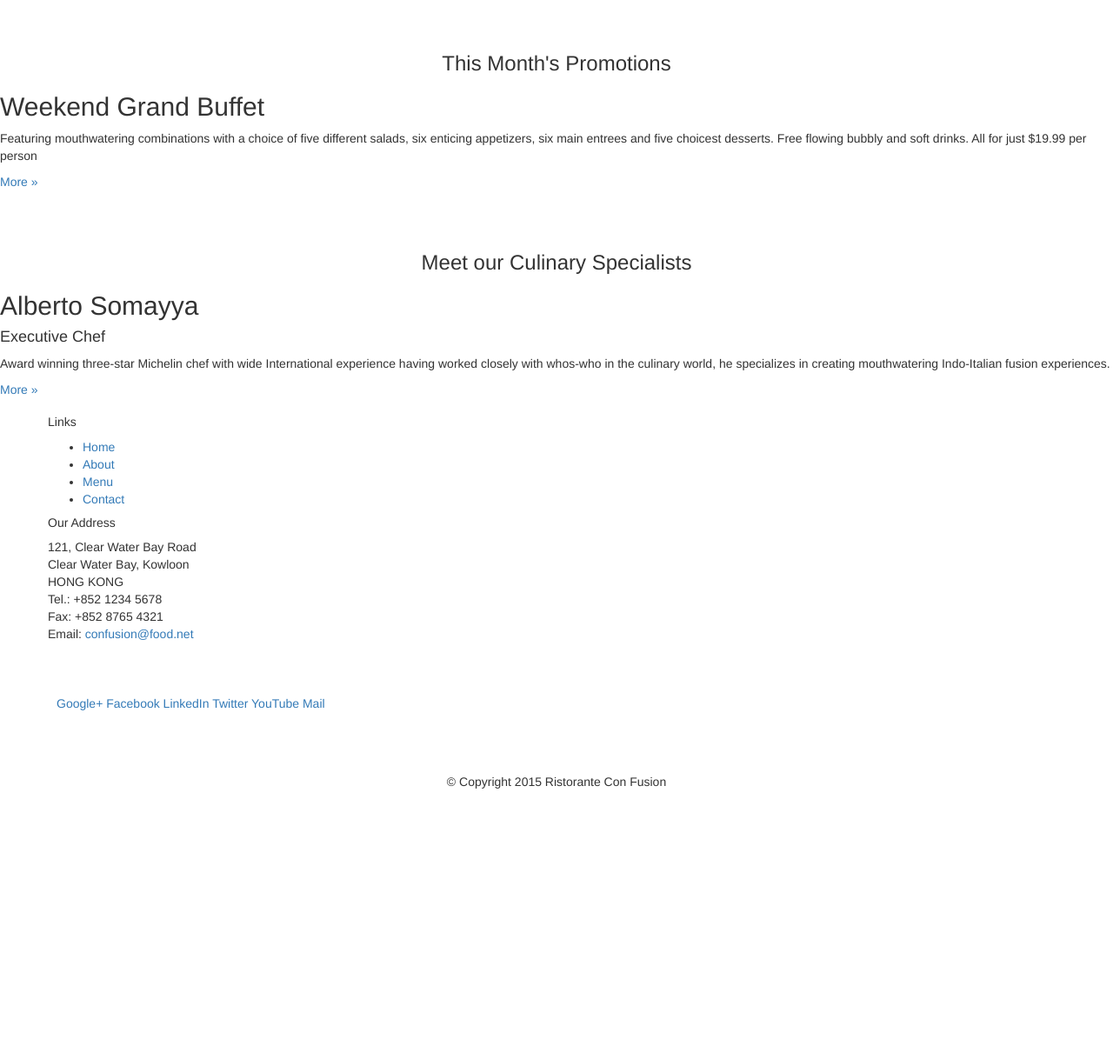
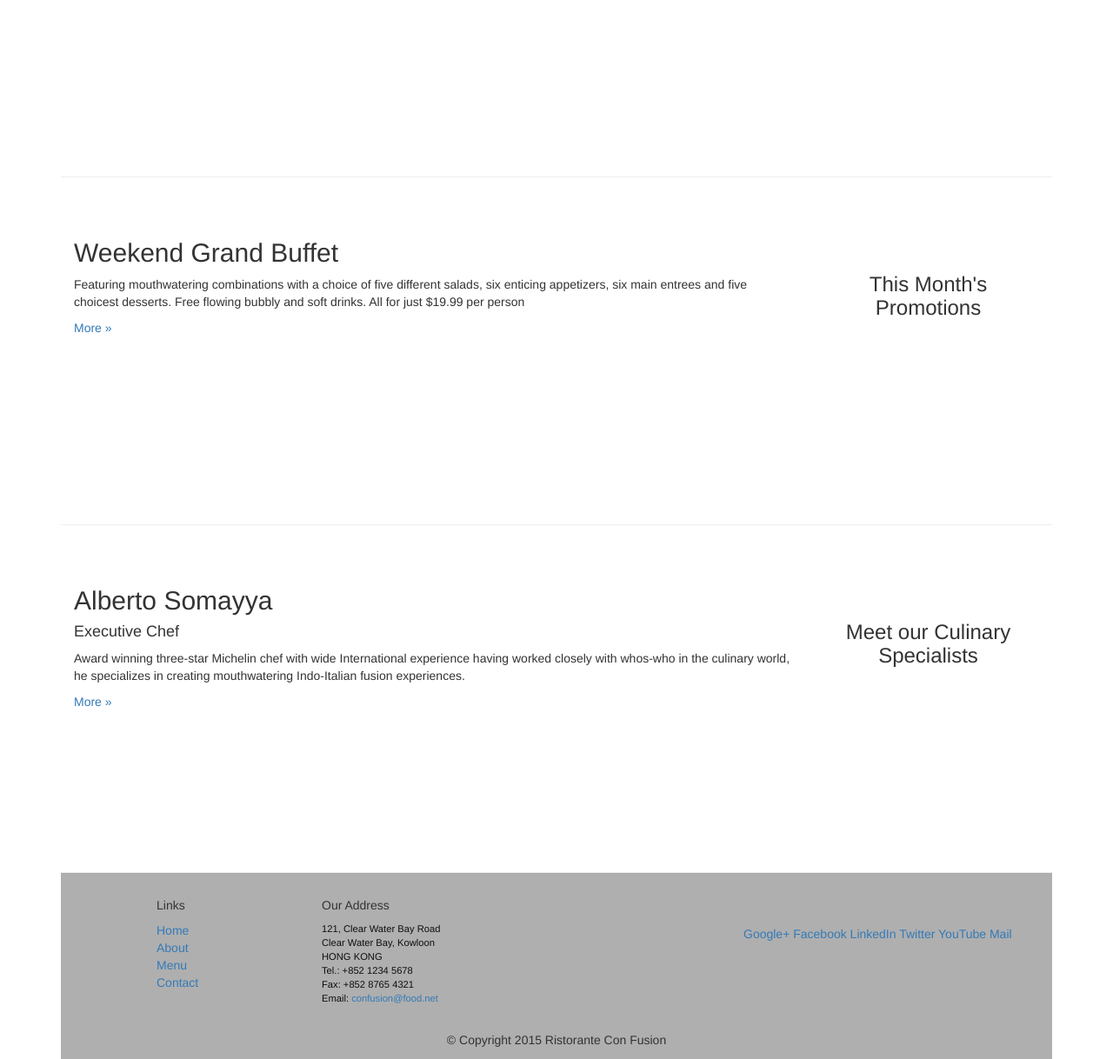
Before and after one commit to tarabet/Coursera-Bootstrap-week1, a plain HTML site: page index.html in a window 1280 px wide. Shown: the part 605-1823 px from the top of the page at 87% size. Before the commit the page ends 1524 px from the top, so only its background shows below. Drawn offline with nearby package versions, Linux system fonts and the light colour scheme.

Commit message:
Columns added

```diff
--- /dev/null
+++ b/css/mystyles.css
@@ -0,0 +1,30 @@
+.row-header{
+    margin:0px auto;
+    padding:0px auto;
+}
+
+.row-content {
+    margin:0px auto;
+    padding: 50px 0px 50px 0px;
+    border-bottom: 1px ridge;
+    min-height:400px;
+}
+
+.row-footer{
+    background-color: #AfAfAf;
+    margin:0px auto;
+    padding: 20px 0px 20px 0px;
+}
+
+.jumbotron {
+    padding:70px 30px 70px 30px;
+    margin:0px auto;
+    background: #7986CB ;
+    color:floralwhite;
+}
+
+address{
+    font-size:80%;
+    margin:0px;
+    color:#0f0f0f;
+}
--- a/index.html
+++ b/index.html
@@ -11,6 +11,7 @@
     <title>Ristorante Con Fusion</title>
     <link href="css/bootstrap.css" rel="stylesheet">
     <link href="css/bootstrap-theme.min.css" rel="stylesheet">
+    <link href="css/mystyles.css" rel="stylesheet">
 
     <!-- HTML5 shim and Respond.js for IE8 support of HTML5 elements and media queries -->
     <!-- WARNING: Respond.js doesn't work if you view the page via file:// -->
@@ -29,25 +30,25 @@
         <!-- Main component for a primary marketing message or call to action -->
 
         <div class="container">
-            <div class="row">
-                <div>
+            <div class="row row-header">
+                <div class="col-xs-12 col-sm-8">
                     <h1>Ristorante con Fusion</h1>
                     <p style="padding:40px;"></p>
                     <p>We take inspiration from the World's best cuisines, and create a unique fusion experience. Our lipsmacking creations will tickle your culinary senses!</p>
                 </div>
-                <div>
+                <div class="col-xs-12 col-sm-4">
                 </div>
             </div>
         </div>
     </header>
 
-    <div>
-        <div>
-            <div>
+    <div class="container">
+        <div class="row row-content">
+            <div class="col-xs-12 col-sm-3 col-sm-push-9">
                 <p style="padding:20px;"></p>
                 <h3 align=center>Our Lipsmacking Culinary Creations</h3>
             </div>
-            <div>
+            <div class="col-xs-12 col-sm-9 col-sm-pull-3">
                 <h2>Uthappizza</h2>
                 <p>A unique combination of Indian Uthappam (pancake) and Italian pizza, topped with Cerignola olives, ripe vine cherry tomatoes, Vidalia onion, Guntur chillies and Buffalo Paneer.</p>
                 <p><a  href="#">More &raquo;</a></p>
@@ -55,24 +56,24 @@
         </div>
 
 
-        <div>
-            <div>
+        <div class="row row-content">
+            <div class="col-xs-12 col-sm-3 col-sm-push-9">
                 <p style="padding:20px;"></p>
                 <h3 align=center>This Month's Promotions</h3>
             </div>
-            <div>
+            <div class="col-xs-12 col-sm-9 col-sm-pull-3">
                 <h2>Weekend Grand Buffet</h2>
                 <p>Featuring mouthwatering combinations with a choice of five different salads, six enticing appetizers, six main entrees and five choicest desserts. Free flowing bubbly and soft drinks. All for just $19.99 per person </p>
                 <p><a href="#">More &raquo;</a></p>
             </div>
         </div>
 
-        <div>
-            <div>
+        <div class="row row-content">
+            <div class="col-xs-12 col-sm-3 col-sm-push-9">
                 <p style="padding:20px;"></p>
                 <h3 align=center>Meet our Culinary Specialists</h3>
             </div>
-            <div>
+            <div class="col-xs-12 col-sm-9 col-sm-pull-3">
                 <h2>Alberto Somayya</h2>
                 <h4>Executive Chef</h4>
                 <p>Award winning three-star Michelin chef with wide International experience having worked closely with whos-who in the culinary world, he specializes in creating mouthwatering Indo-Italian fusion experiences. </p>
@@ -83,17 +84,17 @@
 
     <footer>
         <div class="container">
-            <div class="row">
-                <div>
+            <div class="row row-footer">
+                <div class="col-xs-5 col-xs-offset-1 col-sm-2 col-sm-offset-1">
                     <h5>Links</h5>
-                    <ul>
+                    <ul class="list-unstyled">
                         <li><a href="#">Home</a></li>
                         <li><a href="#">About</a></li>
                         <li><a href="#">Menu</a></li>
                         <li><a href="#">Contact</a></li>
                     </ul>
                 </div>
-                <div>
+                <div class="col-xs-6 col-sm-5">
                     <h5>Our Address</h5>
                     <address>
 		              121, Clear Water Bay Road<br>
@@ -104,7 +105,7 @@
 		              Email: <a href="mailto:confusion@food.net">confusion@food.net</a>
 		           </address>
                 </div>
-                <div>
+                <div class="col-xs-12 col-sm-4">
                     <div style="padding: 40px 10px;">
                         <a href="http://google.com/+">Google+</a>
                         <a href="http://www.facebook.com/profile.php?id=">Facebook</a>
@@ -114,7 +115,7 @@
                         <a href="mailto:">Mail</a>
                     </div>
                 </div>
-                <div>
+                <div class="col-xs-12">
                     <p style="padding:10px;"></p>
                     <p align=center>© Copyright 2015 Ristorante Con Fusion</p>
                 </div>
```
